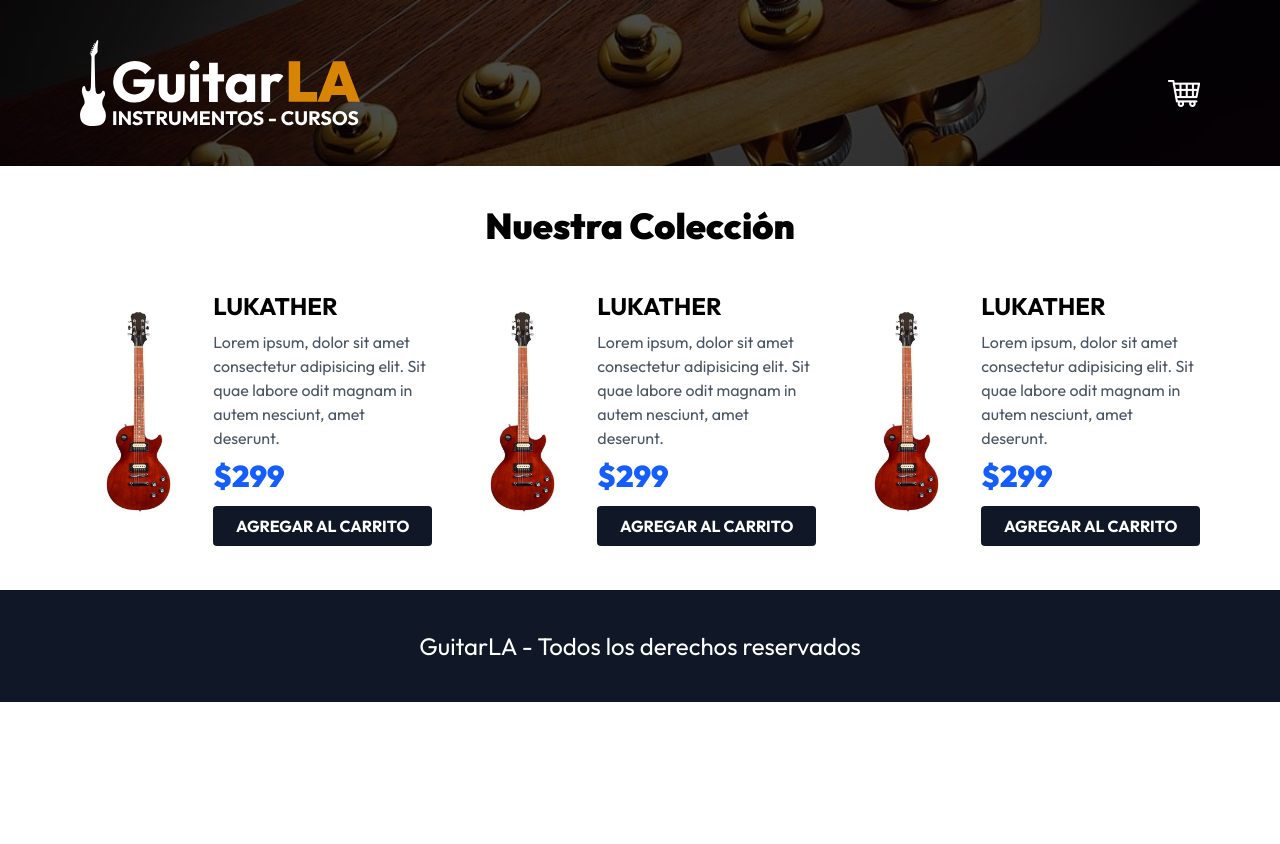
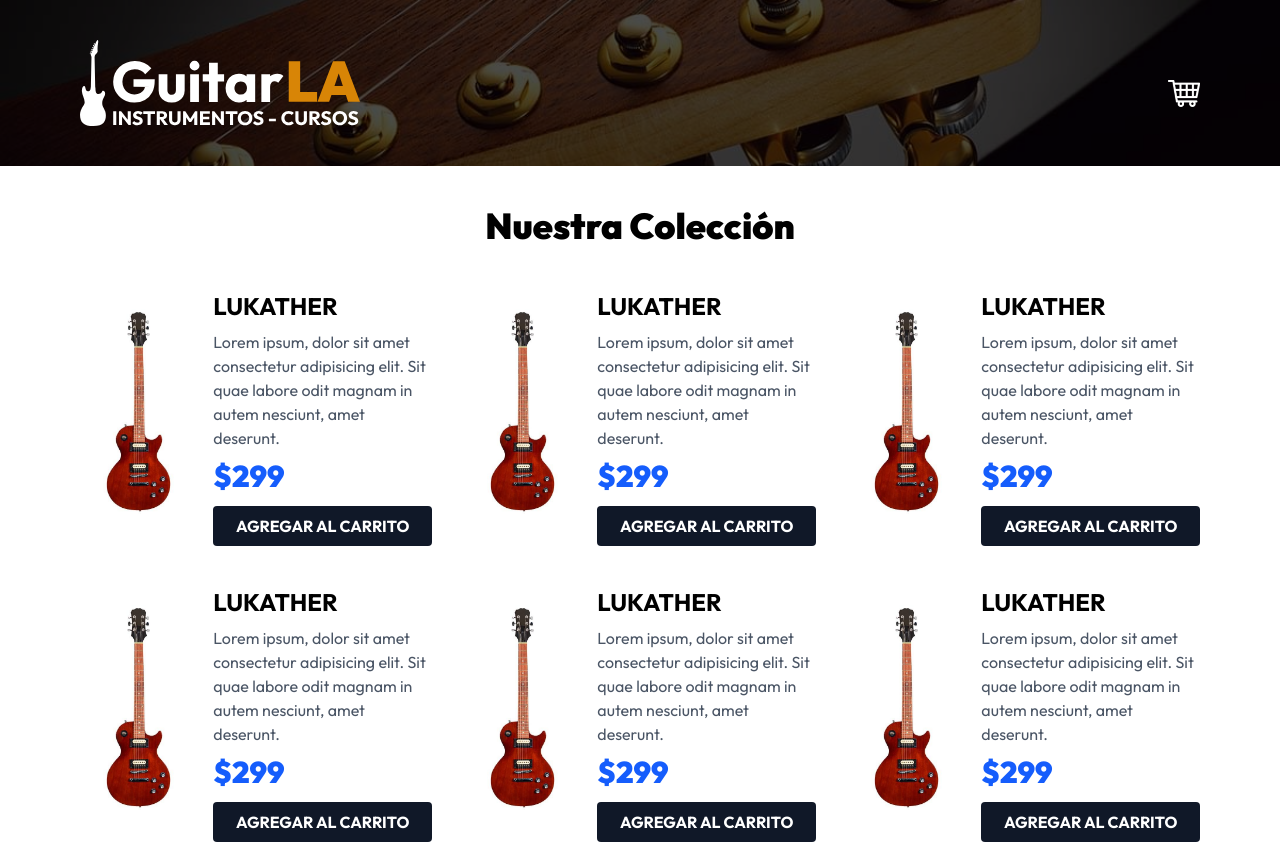
Before and after one commit to VictorVa96/di-react, a React (Vite) app: page / in a window 1280 px wide. Shown: the top 844 px of the page. Before the commit the page ends 800 px from the top, so only its background shows below. Built offline with nearby package versions, Linux system fonts and the light colour scheme.

Commit message:
Load the catalogue from db with useState

```diff
--- a/src/App.tsx
+++ b/src/App.tsx
@@ -1,6 +1,14 @@
 import { Footer, Guitar, Header } from './components';
+import { useEffect, useState } from 'react';
+import { db } from './data/db';
 
 const App = () => {
+  const [guitars] = useState(db);
+
+  useEffect(() => {
+    document.title = `GuitarLA · ${guitars.length} guitarras`;
+  }, [guitars]);
+
   return (
     <>
       <Header />
@@ -9,9 +17,9 @@ const App = () => {
         <h2 className="text-center text-4xl font-black">Nuestra Colección</h2>
 
         <div className="mt-10 grid grid-cols-1 gap-8 md:grid-cols-2 lg:grid-cols-3">
-          <Guitar />
-          <Guitar />
-          <Guitar />
+          {guitars.map((guitar) => (
+            <Guitar key={guitar.id} />
+          ))}
         </div>
       </main>
       <Footer />
```
Also changed, not shown: 1 other file (tests, documents, lock files or other folders).
